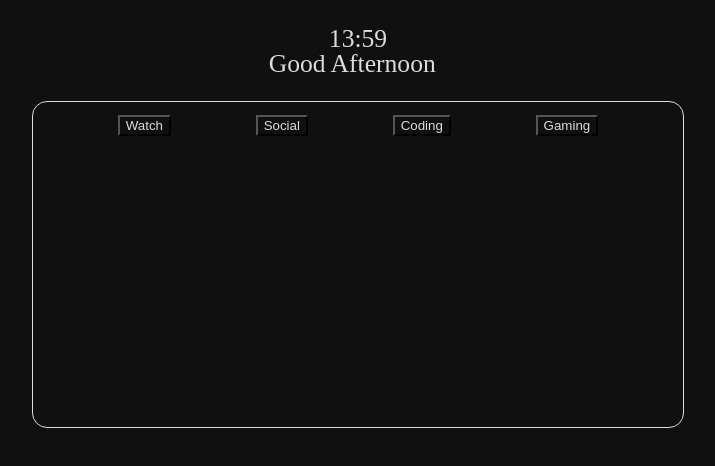
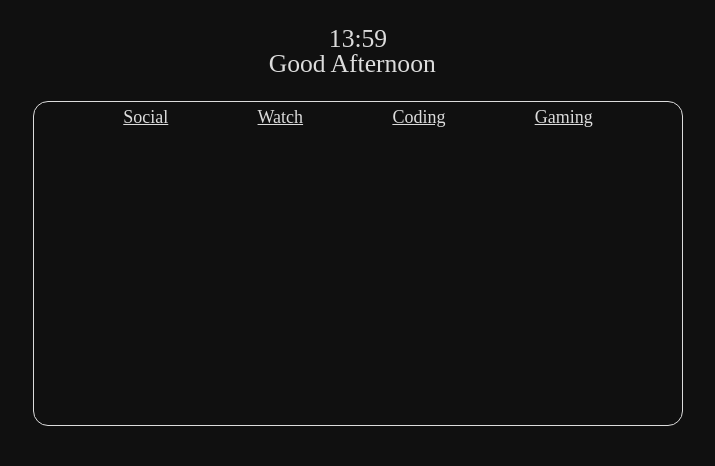
Before and after one commit to alecblkly/start-page, a plain HTML site: page index.html in a window 1280 px wide. Shown: the whole page, without its empty margins (282-997 px from the left). Drawn offline with nearby package versions, Linux system fonts and the light colour scheme.

Commit message:
Updated dropdowns to bootstrap.

```diff
--- a/index.css
+++ b/index.css
@@ -91,8 +91,10 @@ table {
   margin: 2%;
 }
 
-#links-one, #links-two, #links-three, #links-four {
-  padding-top: 1%;
+.btn-main {
+  color: #DCDCDC;
+  padding-top: 2%;
+  font-size: 1.125rem;
 }
 
 @keyframes blinking {
--- a/index.html
+++ b/index.html
@@ -4,7 +4,9 @@
     <meta charset="UTF-8">
     <meta http-equiv="X-UA-Compatible" content="IE=edge">
     <meta name="viewport" content="width=device-width, initial-scale=1.0">
+    <link href="https://cdn.jsdelivr.net/npm/bootstrap@5.0.2/dist/css/bootstrap.min.css" rel="stylesheet" integrity="sha384-EVSTQN3/azprG1Anm3QDgpJLIm9Nao0Yz1ztcQTwFspd3yD65VohhpuuCOmLASjC" crossorigin="anonymous">
     <link rel="stylesheet" href="index.css">
+    <script src="https://cdn.jsdelivr.net/npm/bootstrap@5.0.2/dist/js/bootstrap.bundle.min.js" integrity="sha384-MrcW6ZMFYlzcLA8Nl+NtUVF0sA7MsXsP1UyJoMp4YLEuNSfAP+JcXn/tWtIaxVXM" crossorigin="anonymous"></script>
     <script src="js/clock.js" async></script>
     <script src="js/welcome.js" async></script>
 
@@ -18,18 +20,46 @@
             <span id="cursor">|</span>
         </div>
         <div id="main-content">
-            <div id="links-one">
-                <button id="dropdown">Watch</button>
-            </div>
-            <div id="links-two">
-                <button id="dropdown">Social</button>
-            </div>
-            <div id="links-three">
-                <button id="dropdown">Coding</button>
-            </div>
-            <div id="links-four">
-                <button id="dropdown">Gaming</button>
-            </div>
+            <div class="dropdown">
+                <a class="btn-main" href="#" role="button" id="dropdownMenuLink" data-bs-toggle="dropdown" aria-expanded="false">
+                  Social
+                </a>
+                <ul class="dropdown-menu" aria-labelledby="dropdownMenuLink">
+                  <li><a class="dropdown-item" href="#">Action</a></li>
+                  <li><a class="dropdown-item" href="#">Another action</a></li>
+                  <li><a class="dropdown-item" href="#">Something else here</a></li>
+                </ul>
+              </div>
+              <div class="dropdown">
+                <a class="btn-main" href="#" role="button" id="dropdownMenuLink" data-bs-toggle="dropdown" aria-expanded="false">
+                  Watch
+                </a>
+                <ul class="dropdown-menu" aria-labelledby="dropdownMenuLink">
+                  <li><a class="dropdown-item" href="#">Action</a></li>
+                  <li><a class="dropdown-item" href="#">Another action</a></li>
+                  <li><a class="dropdown-item" href="#">Something else here</a></li>
+                </ul>
+              </div>
+              <div class="dropdown">
+                <a class="btn-main" href="#" role="button" id="dropdownMenuLink" data-bs-toggle="dropdown" aria-expanded="false">
+                  Coding
+                </a>
+                <ul class="dropdown-menu" aria-labelledby="dropdownMenuLink">
+                  <li><a class="dropdown-item" href="#">Action</a></li>
+                  <li><a class="dropdown-item" href="#">Another action</a></li>
+                  <li><a class="dropdown-item" href="#">Something else here</a></li>
+                </ul>
+              </div>
+              <div class="dropdown">
+                <a class="btn-main" href="#" role="button" id="dropdownMenuLink" data-bs-toggle="dropdown" aria-expanded="false">
+                  Gaming
+                </a>
+                <ul class="dropdown-menu" aria-labelledby="dropdownMenuLink">
+                  <li><a class="dropdown-item" href="#">Action</a></li>
+                  <li><a class="dropdown-item" href="#">Another action</a></li>
+                  <li><a class="dropdown-item" href="#">Something else here</a></li>
+                </ul>
+              </div>
         </div>
     </div>
 </body>
```
